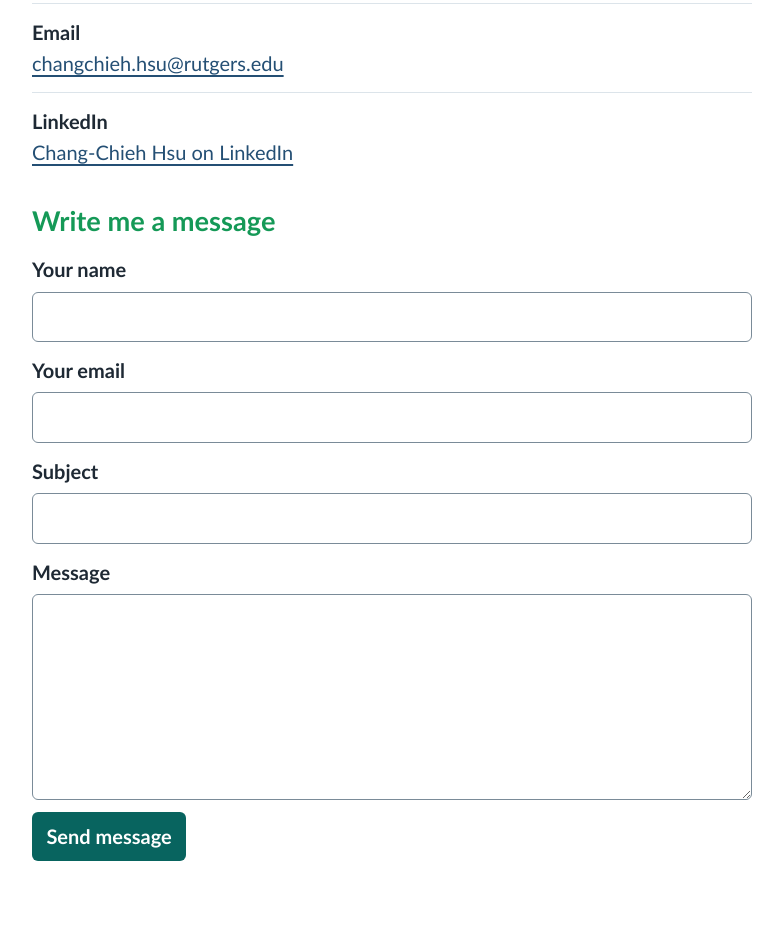
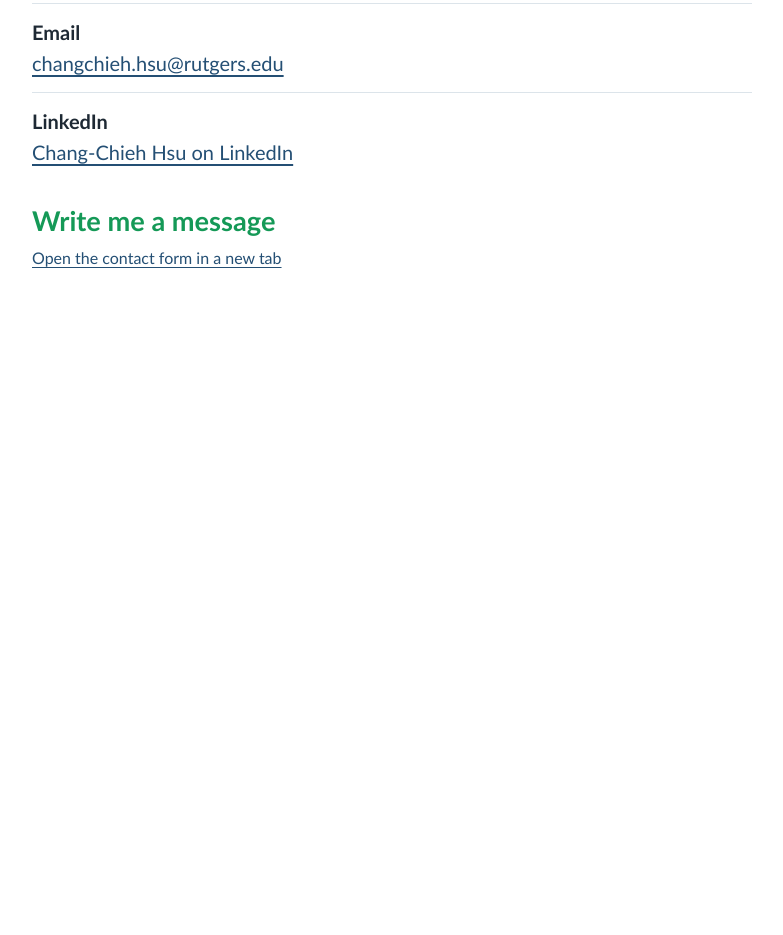
Before and after one commit to chsu23/chsu23.github.io, a plain HTML site: page contact.html in a window 1280 px wide. Shown: the part 362-1297 px from the top of the page, without its empty margins (248-1031 px from the left). Before the commit the page ends 1255 px from the top, so only its background shows below. Drawn offline with Linux system fonts and the light colour scheme; a script that the page names is missing.

Commit message:
Add files via upload

```diff
--- a/contact.html
+++ b/contact.html
@@ -49,36 +49,12 @@
     .contact-details dt { font-weight: 700; }
     .contact-details dd { margin: 0; }
     .message-section { margin-top: 1.4rem; }
-    .contact-form { display: grid; gap: 0.4rem; margin-top: 1rem; }
-    .contact-form label { font-weight: 700; }
-    .contact-form input, .contact-form textarea {
+    .message-form-link { font-size: 1rem; }
+    .tally-form {
+      display: block;
       width: 100%;
-      min-width: 0;
-      padding: 0.55rem 0.7rem;
-      margin-bottom: 0.4rem;
-      border: 1px solid #7a8b98;
-      border-radius: 6px;
-      background: #fff;
-      color: var(--text);
-      font: inherit;
-    }
-    .contact-form textarea { resize: vertical; }
-    .contact-form button {
-      justify-self: start;
-      min-height: 44px;
-      padding: 0.55rem 0.9rem;
+      margin-top: 0.75rem;
       border: 0;
-      border-radius: 6px;
-      background: #08645f;
-      color: #fff;
-      font: inherit;
-      font-weight: 700;
-      cursor: pointer;
-    }
-    .contact-form button:hover { background: #164d4a; }
-    .contact-form :is(input, textarea, button):focus-visible {
-      outline: 2px solid var(--accent);
-      outline-offset: 2px;
     }
 
   </style>
@@ -111,27 +87,16 @@
     </section>
     <section class="message-section" aria-labelledby="message-title">
       <h2 id="message-title">Write me a message</h2>
-      <!-- 可修改｜表單的收件信箱與通知標題。更換信箱後要重新啟用。 -->
-      <form class="contact-form" action="https://formsubmit.co/changchieh.hsu@rutgers.edu" method="post">
-        <input type="hidden" name="_subject" value="New message from your personal website">
-        <!-- FormSubmit 預設使用 reCAPTCHA。_honey 用來攔截自動填表。 -->
-        <input type="text" name="_honey" tabindex="-1" autocomplete="off" style="display: none">
-
-        <label for="sender-name">Your name</label>
-        <input id="sender-name" name="name" autocomplete="name" maxlength="100" required>
-
-        <label for="sender-email">Your email</label>
-        <input id="sender-email" name="email" type="email" autocomplete="email" maxlength="254" required>
-
-        <label for="message-subject">Subject</label>
-        <input id="message-subject" name="subject" maxlength="150" required>
-
-        <label for="message-body">Message</label>
-        <textarea id="message-body" name="message" rows="6" required></textarea>
-
-        <button type="submit">Send message</button>
-      </form>
+      <!-- 可修改｜換表單時同步更新公開連結與嵌入網址。 -->
+      <p class="message-form-link"><a href="https://tally.so/r/aO5X1y" target="_blank" rel="noopener">Open the contact form in a new tab</a></p>
+      <iframe
+        class="tally-form"
+        data-tally-src="https://tally.so/embed/aO5X1y?alignLeft=1&amp;hideTitle=1&amp;transparentBackground=1&amp;dynamicHeight=1"
+        height="650"
+        loading="lazy"
+        title="Contact form"></iframe>
     </section>
   </main>
+  <script src="https://tally.so/widgets/embed.js" async onload="Tally.loadEmbeds()"></script>
 </body>
 </html>
```
